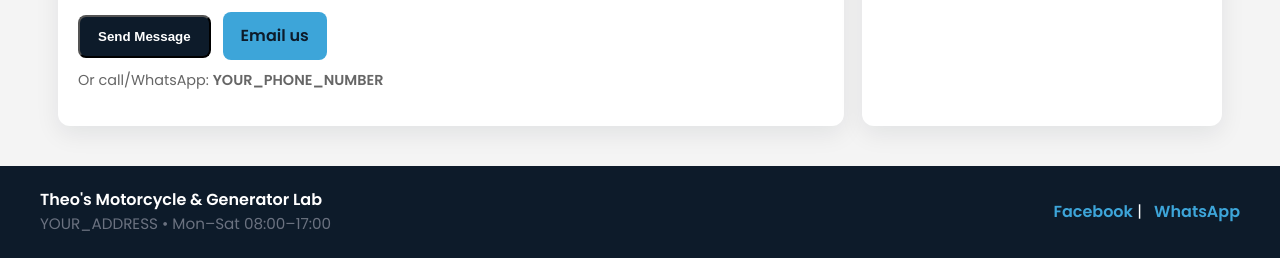
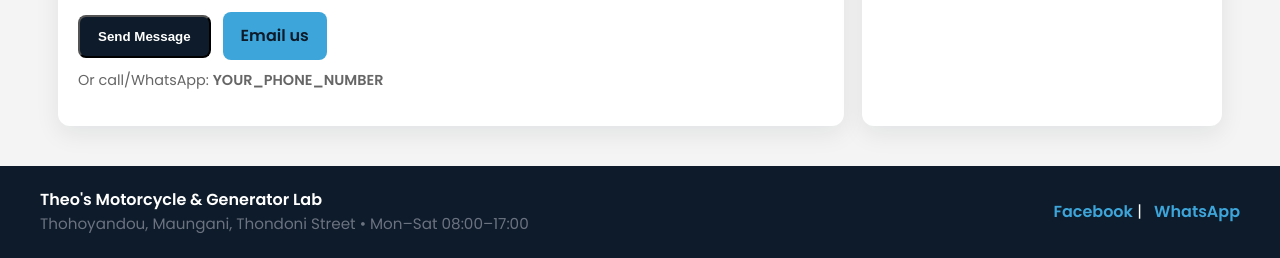
Before and after one commit to theophillusshumani8-spec/theophillusshumani8-spec.github.io, a plain HTML site: page index.html in a window 1280 px wide. Shown: the part 3478-3736 px from the top of the page. Drawn offline with Linux system fonts and the light colour scheme.

Commit message:
Update index.html

```diff
--- a/index.html
+++ b/index.html
@@ -508,7 +508,7 @@
     <div class="footer-inner">
       <div>
         <strong>Theo's Motorcycle & Generator Lab</strong><br>
-        <span class="muted">YOUR_ADDRESS • Mon–Sat 08:00–17:00</span>
+        <span class="muted">Thohoyandou, Maungani, Thondoni Street • Mon–Sat 08:00–17:00</span>
       </div>
       <div class="social">
         <a href="#" aria-label="Facebook">Facebook</a> |
```
